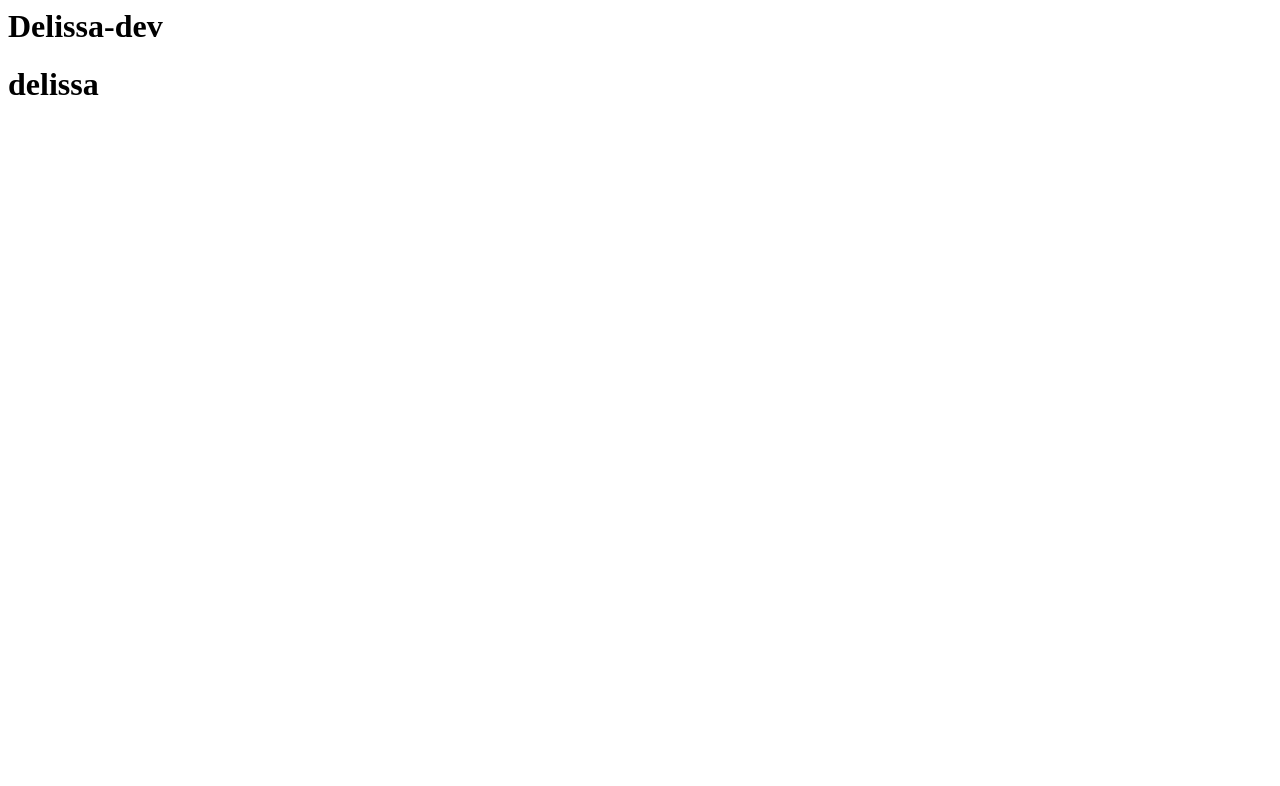
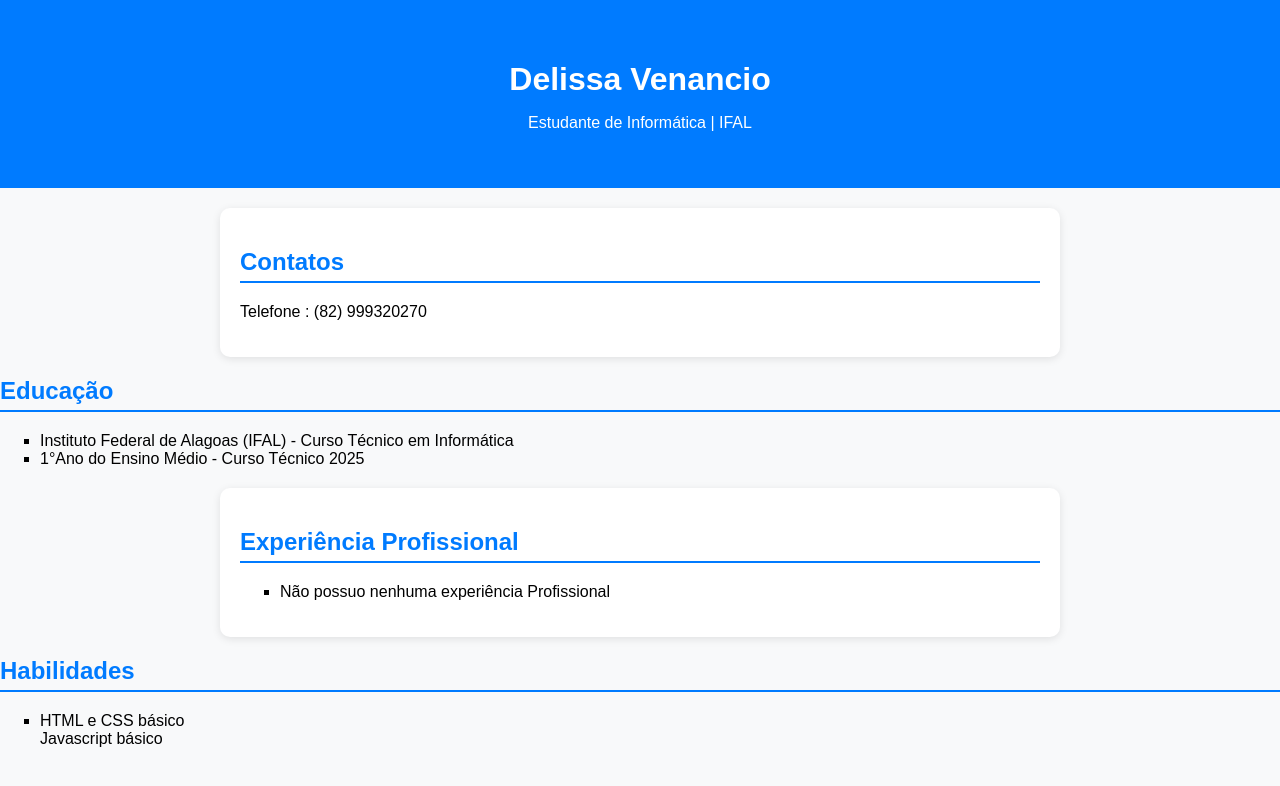
Before and after one commit to Delissa-dev/Delissa-dev.github.io, a plain HTML site: page index.html in a window 1280 px wide. Drawn offline with Linux system fonts and the light colour scheme.

Commit message:
Update index.html

```diff
--- a/index.html
+++ b/index.html
@@ -1,13 +1,101 @@
-<h1>Delissa-dev</h1>
-
 <!DOCTYPE html>
-<html lang="en">
+<html lang="pt-BR">
 <head>
     <meta charset="UTF-8">
     <meta name="viewport" content="width=device-width, initial-scale=1.0">
-    <title>My First Website</title>
+    <title>Página Pessoal</title>
+    <style>
+        body {
+            font-family: Arial, sans-serif;
+            background-color: #f8f9fa;
+            margin: 0;
+            padding: 0;
+        }
+
+        header {
+            background-color: #007bff;
+            color: white;
+            text-align: center;
+            padding: 40px 20px;
+        }
+
+        header h1 {
+            margin-bottom: 10px;
+        }
+
+        section {
+            background-color: white;
+            margin: 20px auto;
+            padding: 20px;
+            max-width: 800px;
+            border-radius: 10px;
+            box-shadow: 0 2px 8px rgba(0,0,0,0.1);
+        }
+
+        img {
+            display: block;
+            margin: 0 auto;
+            border-radius: 50%;
+            width: 150px;
+            height: 150px;
+            object-fit: cover;
+        }
+
+        h2 {
+            color: #007bff;
+            border-bottom: 2px solid #007bff;
+            padding-bottom: 5px;
+        }
+
+        ul {
+            list-style: square;
+        }
+
+        a {
+            color: #007bff;
+            text-decoration: none;
+        }
+
+        a:hover {
+            text-decoration: underline;
+        }
+    </style>
 </head>
 <body>
-<h1>delissa</h1>
+    <header>
+        <h1>Delissa Venancio</h1>
+        <p>Estudante de Informática | IFAL</p>
+    </header>
+
+    <Section id="Contato">
+        <h2>Contatos</h2>
+        <p><Email : delissavenancio4@gmail.com</p>
+        <p>Telefone : (82) 999320270
+    </section>
+
+    <selection id="Educação">
+        <h2>Educação</h2>
+        <ul>
+            <li>Instituto Federal de Alagoas (IFAL) - Curso Técnico em Informática</li>
+            <li>1°Ano do Ensino Médio - Curso Técnico 2025</li>
+        </ul>
+    </section>
+
+    <Experiência Profissional>
+    <section>
+        <h2>Experiência Profissional</h2>
+        <ul>
+            <li>Não possuo nenhuma experiência Profissional
+        </ul>
+    </section>
+
+    <selection id="Habilidades">
+        <h2>Habilidades</h2>
+        <ul>
+            <li>HTML e CSS básico</li
+            <li>Javascript básico</li>
+        </ul>
+    </section>
+
 </body>
 </html>
```
